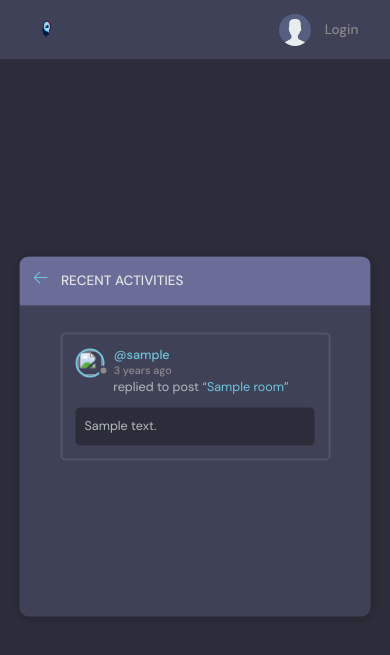
After one commit to connorGA/TalkTotal, a Django app: page /activity/ in a window 390 px wide. The commit adds this page. Shown: the top 655 px of the page. Run offline with Django 4.2, Linux system fonts and the light colour scheme; tables that the repository leaves empty hold one stand-in row (values such as "Sample post").

Commit message:
feat: activity page for mobile

```diff
--- /dev/null
+++ b/base/templates/base/activity.html
@@ -0,0 +1,64 @@
+{% extends 'main.html' %}
+
+{% block content %}
+<main class="layout">
+  <div class="container">
+    <div class="layout__box">
+      <div class="layout__boxHeader">
+        <div class="layout__boxTitle">
+          <a href="{% url 'home' %}">
+            <svg version="1.1" xmlns="http://www.w3.org/2000/svg" width="32" height="32" viewBox="0 0 32 32">
+              <title>arrow-left</title>
+              <path
+                d="M13.723 2.286l-13.723 13.714 13.719 13.714 1.616-1.611-10.96-10.96h27.625v-2.286h-27.625l10.965-10.965-1.616-1.607z">
+              </path>
+              </path>
+            </svg>
+          </a>
+          <h3>Recent Activities</h3>
+        </div>
+      </div>
+
+      <div class="activities-page layout__body">
+
+        {% for message in room_messages %}
+        <div class="activities__box">
+          <div class="activities__boxHeader roomListRoom__header">
+            <a href="{% url 'user-profile' message.user.id %}" class="roomListRoom__author">
+              <div class="avatar avatar--small">
+                <img src="{{message.user.avatar.url}}" />
+              </div>
+              <p>
+                @{{message.user}}
+                <span>{{message.created|timesince}} ago</span>
+              </p>
+            </a>
+
+            {% if request.user == message.user %}
+            <div class="roomListRoom__actions">
+              <a href="{% url 'delete-message' message.id %}">
+                <svg version="1.1" xmlns="http://www.w3.org/2000/svg" width="32" height="32" viewBox="0 0 32 32">
+                  <title>remove</title>
+                  <path
+                    d="M27.314 6.019l-1.333-1.333-9.98 9.981-9.981-9.981-1.333 1.333 9.981 9.981-9.981 9.98 1.333 1.333 9.981-9.98 9.98 9.98 1.333-1.333-9.98-9.98 9.98-9.981z">
+                  </path>
+                </svg>
+              </a>
+            </div>
+            {% endif %}
+
+          </div>
+          <div class="activities__boxContent">
+            <p>replied to post “<a href="{% url 'room' message.room.id %}">{{message.room}}</a>”</p>
+            <div class="activities__boxRoomContent">
+              {{message.body}}
+            </div>
+          </div>
+        </div>
+        {% endfor %}
+
+      </div>
+    </div>
+  </div>
+</main>
+{% endblock content %}
--- a/base/templates/base/home.html
+++ b/base/templates/base/home.html
@@ -24,7 +24,7 @@
             </form>
             <div class="mobile-menuItems">
               <a class="btn btn--main btn--pill" href="{% url 'topics' %}">Browse Topics</a>
-              <a class="btn btn--main btn--pill" href="#">Recent Activities</a>
+              <a class="btn btn--main btn--pill" href="{% url 'activity' %}">Recent Activities</a>
             </div>
           </div>
           <div class="roomList__header">
--- a/base/urls.py
+++ b/base/urls.py
@@ -18,4 +18,5 @@ urlpatterns = [
     path('update-user/', views.updateUser, name="update-user"),
 
     path('topics/', views.topicsPage, name="topics"),
+    path('activity/', views.activityPage, name="activity"),
 ]
--- a/base/views.py
+++ b/base/views.py
@@ -191,3 +191,8 @@ def topicsPage(request):
     topics = Topic.objects.filter(name__icontains=q)
 
     return render(request, 'base/topics.html', {'topics': topics})
+
+
+def activityPage(request):
+    room_messages = Message.objects.all()
+    return render(request, 'base/activity.html', {'room_messages': room_messages})
```
